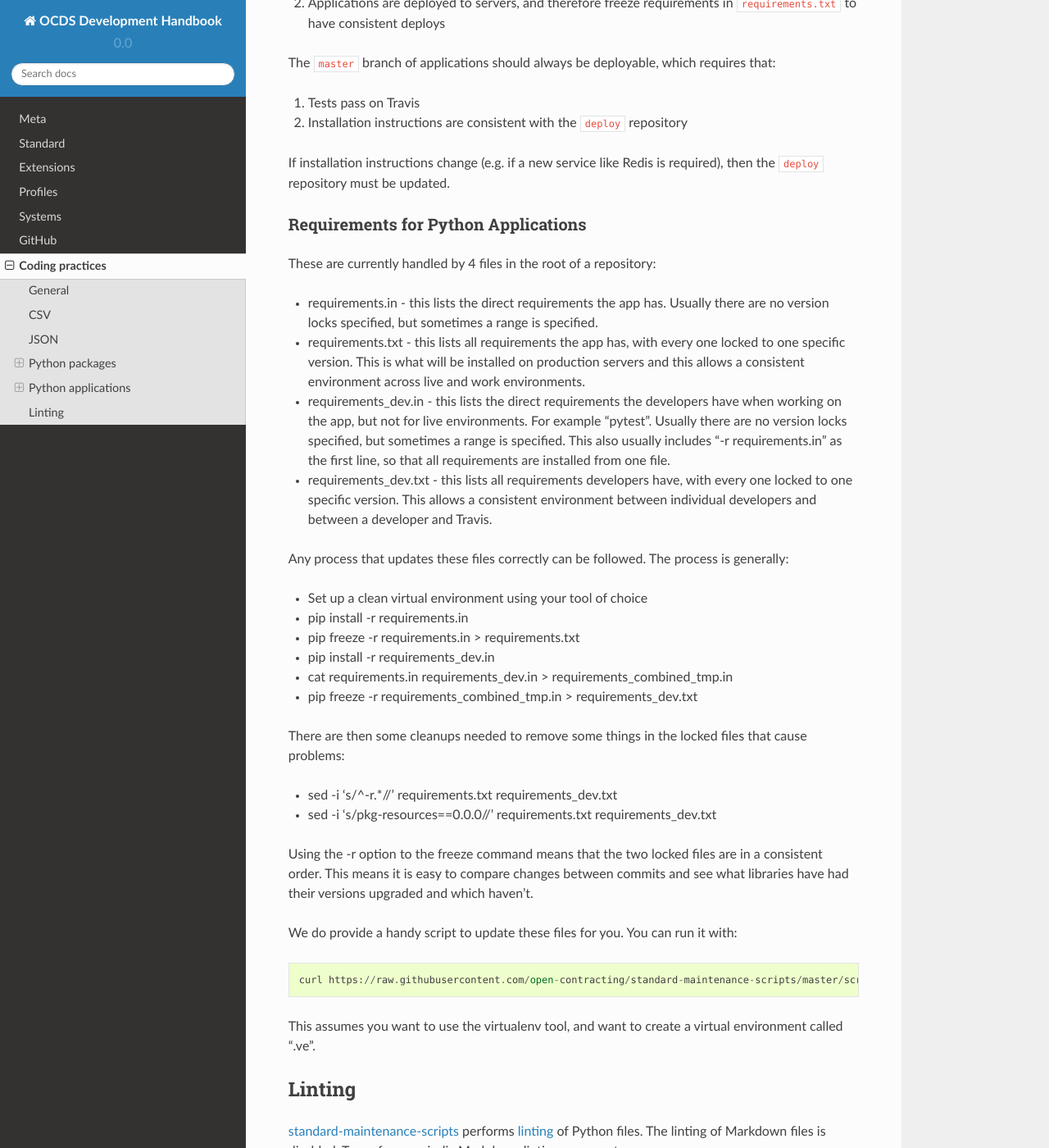
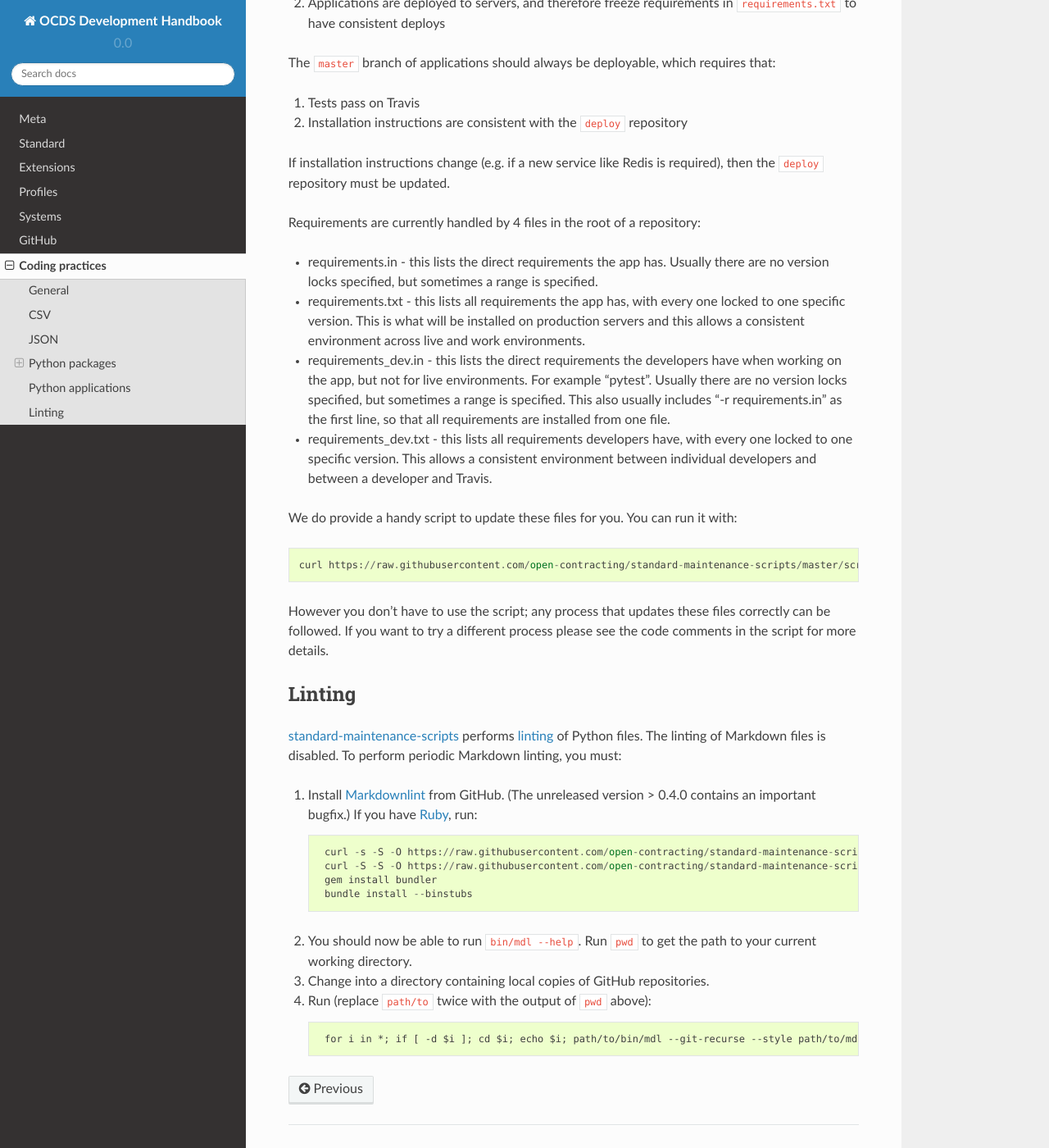
Before and after one commit to open-contracting/standard-development-handbook, a Sphinx documentation site: the page built from docs/coding/index.md, in a window 1280 px wide and 1400 px high, scrolled down 2360 px. Shown: the whole window at 82% size. Built offline with Sphinx 7.4.7 and the Read the Docs theme 2.0.0, drawn with Linux system fonts in a browser that asks for light colours.

Commit message:
Add section on Python dependencies for apps - changes https://github.com/open-contracting/kingfisher-process/issues/201 https://github.com/open-contracting/standard-development-handbook/pull/223

```diff
--- a/docs/coding/index.md
+++ b/docs/coding/index.md
@@ -112,12 +112,10 @@ The `master` branch of applications should always be deployable, which requires
 
 If installation instructions change (e.g. if a new service like Redis is required), then the `deploy` repository must be updated.
 
-### Requirements for Python Applications
 
-These are currently handled by 4 files in the root of a repository:
+Requirements are currently handled by 4 files in the root of a repository:
 
-* requirements.in - this lists the direct requirements the app has. Usually there are no version locks specified,
-but sometimes a range is specified.
+* requirements.in - this lists the direct requirements the app has. Usually there are no version locks specified, but sometimes a range is specified.
 * requirements.txt - this lists all requirements the app has, with every one locked to one specific version.
 This is what will be installed on production servers and this allows a consistent environment across live and work environments.
 * requirements_dev.in - this lists the direct requirements the developers have when working on the app, but not for live environments.
@@ -126,28 +124,11 @@ This also usually includes "-r requirements.in" as the first line, so that all r
 * requirements_dev.txt - this lists all requirements developers have, with every one locked to one specific version.
 This allows a consistent environment between individual developers and between a developer and Travis.
 
-Any process that updates these files correctly can be followed. The process is generally:
-
-* Set up a clean virtual environment using your tool of choice
-* pip install -r requirements.in
-* pip freeze -r requirements.in > requirements.txt
-* pip install -r requirements_dev.in
-* cat requirements.in requirements_dev.in > requirements_combined_tmp.in
-* pip freeze -r requirements_combined_tmp.in > requirements_dev.txt
-
-There are then some cleanups needed to remove some things in the locked files that cause problems:
-
-* sed -i 's/^-r.*//' requirements.txt requirements_dev.txt
-* sed -i 's/pkg-resources==0.0.0//' requirements.txt requirements_dev.txt
-
-Using the -r option to the freeze command means that the two locked files are in a consistent order.
-This means it is easy to compare changes between commits and see what libraries have had their versions upgraded and which haven't.
-
 We do provide a handy script to update these files for you. You can run it with:
 
     curl https://raw.githubusercontent.com/open-contracting/standard-maintenance-scripts/master/scripts/update_requirements.sh | bash -
 
-This assumes you want to use the virtualenv tool, and want to create a virtual environment called ".ve".
+However you don't have to use the script; any process that updates these files correctly can be followed. If you want to try a different process please see the code comments in the script for more details.
 
 ## Linting
 
```
